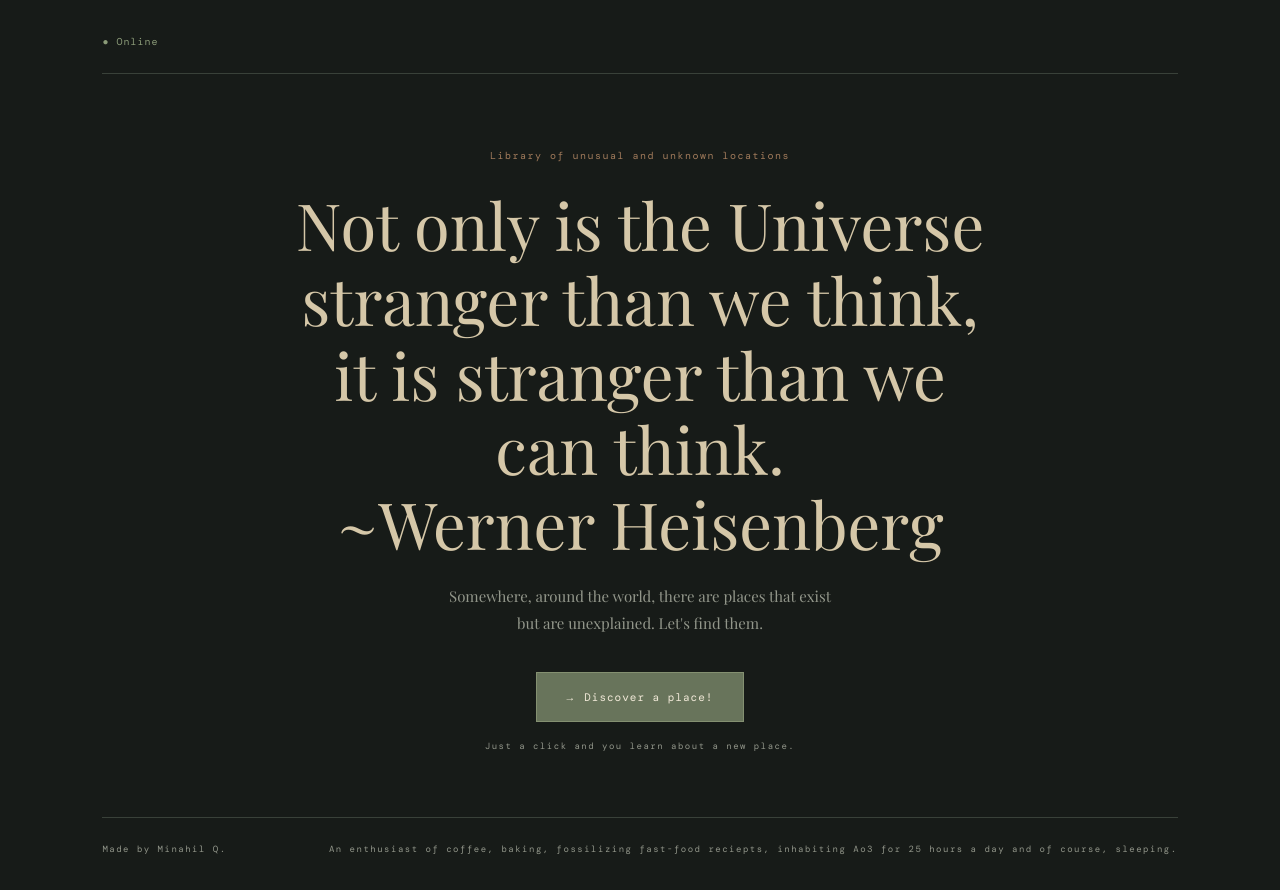
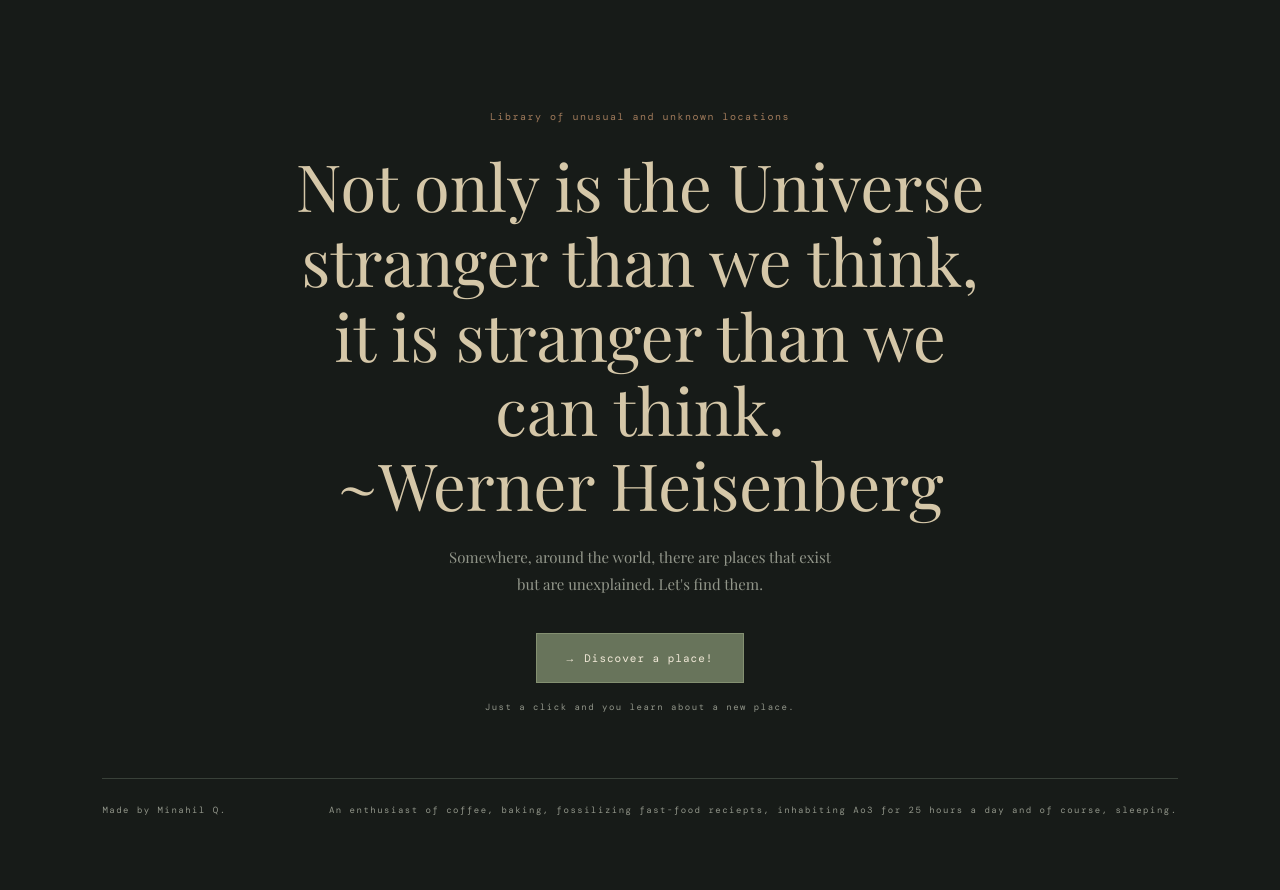
Before and after one commit to mi250385-droid/Random-scary-co-ordinates, a plain HTML site: page index.html in a window 1280 px wide. After the commit the page ends 851 px from the top, so only its background shows below. Drawn offline with nearby package versions, Linux system fonts and the light colour scheme.

Commit message:
changed some stuff

```diff
--- a/index.html
+++ b/index.html
@@ -9,9 +9,6 @@
 
     </head>
     <body>
-        <header>
-            <div class="status">● Online </div>
-        </header>
         <main>
             <section class="hero">
                 <p class="eyebrow-raise">Library of unusual and unknown locations</p>
--- a/style.css
+++ b/style.css
@@ -9,13 +9,6 @@ body {
     font-family: 'Playfair Display', serif;
     min-height: 100vh;
     padding: 35px 8%;
-}
-header {
-    display: flex;
-    justify-content: space-between;
-    padding-bottom: 25px;
-    align-items: center;
-    border-bottom: 1px solid #394139;
 }
 .status {
     font-family: 'DM Mono', monospace;
```
